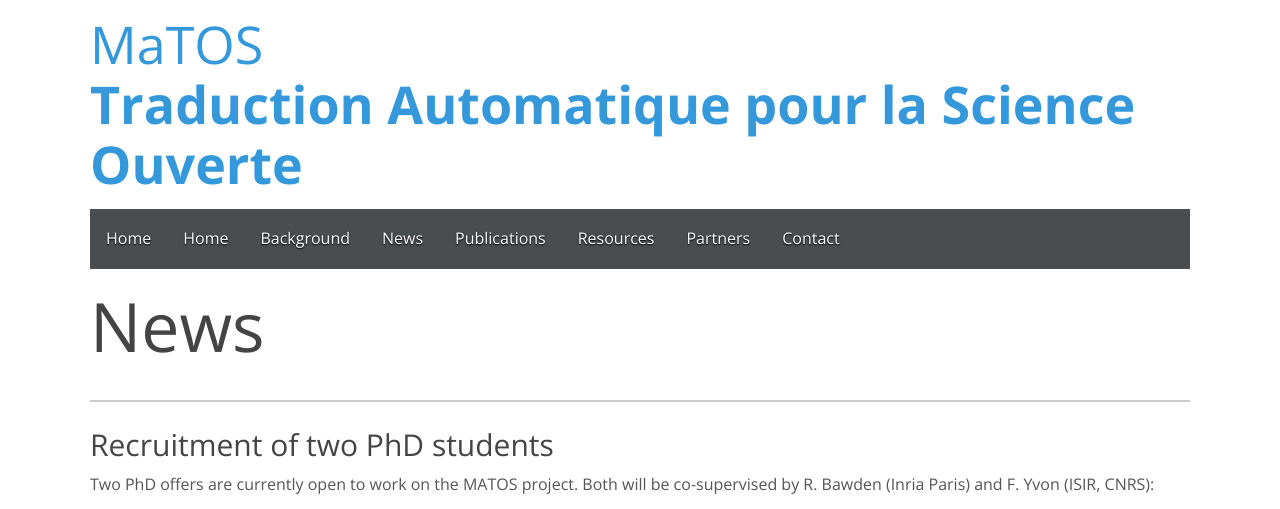
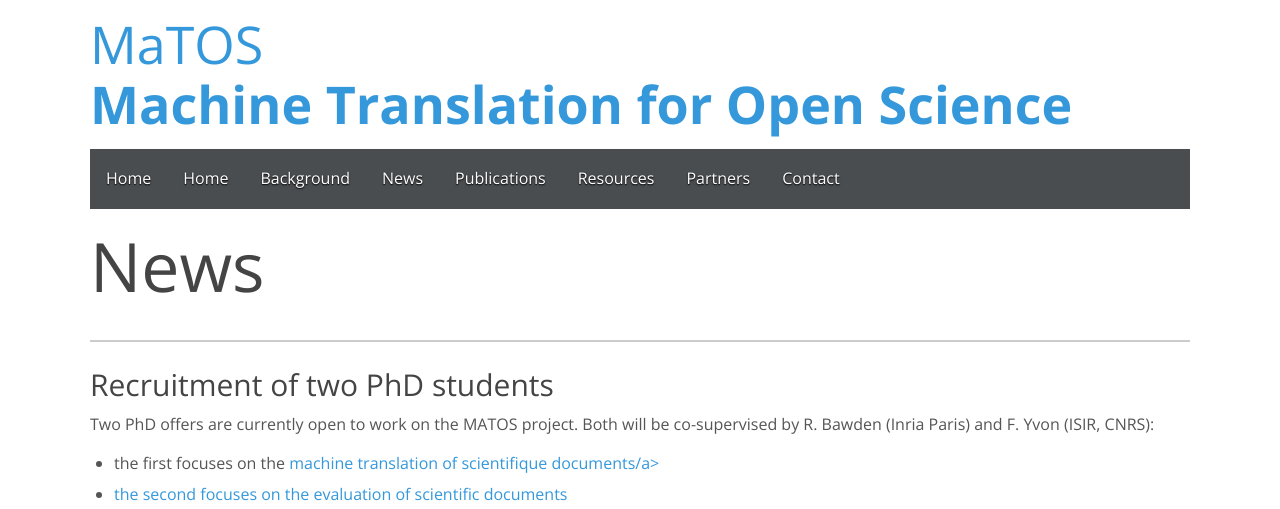
Before and after one commit to ANR-MaTOS/anr-matos.github.io, a plain HTML site: page pages/Actualites-en.html in a window 1280 px wide. Shown: the top 509 px of the page. Drawn offline with nearby package versions, Linux system fonts and the light colour scheme.

Commit message:
Update and rename news-en.html to Actualites-en.html

```diff
--- a/pages/news-en.html
+++ b/pages/Actualites-en.html
@@ -29,7 +29,7 @@
         <div class="row">
 
           <header id="banner" class="body">
-                  <h1><a href="../">MaTOS <strong>Traduction Automatique pour la Science Ouverte</strong></a></h1>
+                  <h1><a href="../">MaTOS <strong>Machine Translation for Open Science</strong></a></h1>
           </header><!-- /#banner -->
 
             <div id="navigation" class="navbar row">
```
